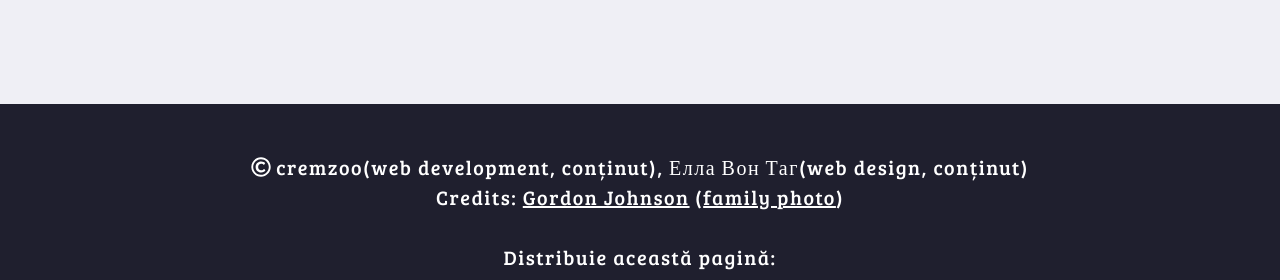
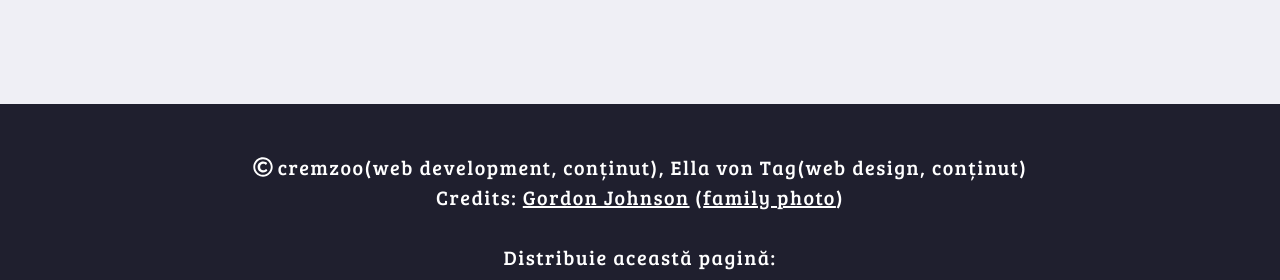
Before and after one commit to cremzoo/-BoicotReferendum, a plain HTML site: page index.html in a window 1280 px wide. Shown: the part 4082-4362 px from the top of the page. Drawn offline with nearby package versions, Linux system fonts and the light colour scheme.

Commit message:
Update index.html

```diff
--- a/index.html
+++ b/index.html
@@ -173,7 +173,7 @@
   <footer class="footer has-text-centered has-text-white is-size-5 favFont">
     <div class="container">
       <p class="copy">
-      <i class="far fa-copyright"></i>cremzoo(web development, conținut), Елла Вон Таг(web design, conținut)<br>
+      <i class="far fa-copyright"></i>cremzoo(web development, conținut), Ella von Tag(web design, conținut)<br>
         Credits: <a href="https://pixabay.com/en/users/GDJ-1086657/" target="_blank">Gordon Johnson</a> (<a href="https://pixabay.com/en/family-love-rainbow-boy-child-2112266/" target="_blank">family photo</a>)
         </p>
 
```
